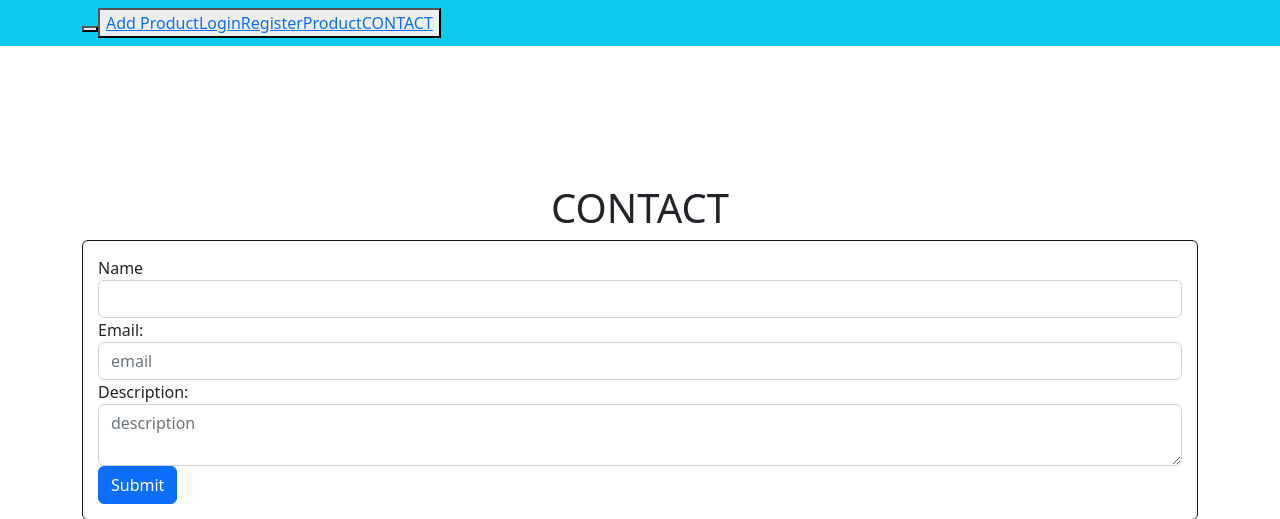
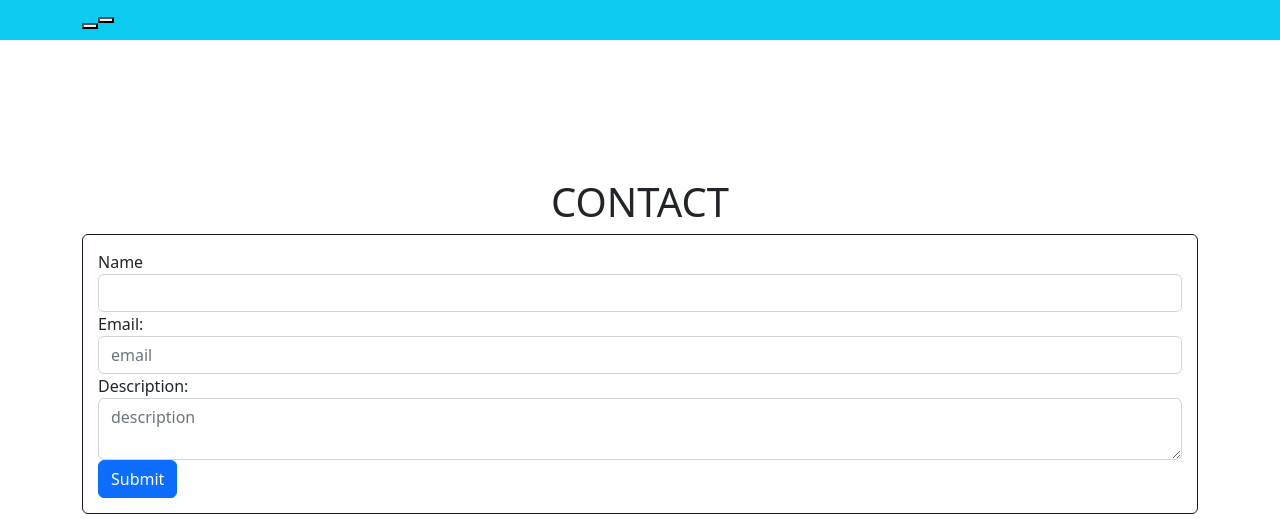
Before and after one commit to hungbsaf200040/hungbsaf200040, a Symfony app: template templates/contact.html.twig in a window 1280 px wide. Shown: the top 519 px of the page. Run offline with Twig, Linux system fonts and the light colour scheme; the template is opened without the code that fills it, so the values that code supplies are empty; form fields are guessed from the names that the template uses; some libraries are stand-ins or nearby versions.

Commit message:
upload lan 8

```diff
--- a/templates/admin.html.twig
+++ b/templates/admin.html.twig
@@ -30,7 +30,7 @@
             <a class="navbar-brand" ><svg xmlns="http://www.w3.org/2000/svg" width="16" height="16" fill="currentColor" class="bi bi-camera" viewBox="0 0 16 16">
                     <path d="M15 12a1 1 0 0 1-1 1H2a1 1 0 0 1-1-1V6a1 1 0 0 1 1-1h1.172a3 3 0 0 0 2.12-.879l.83-.828A1 1 0 0 1 6.827 3h2.344a1 1 0 0 1 .707.293l.828.828A3 3 0 0 0 12.828 5H14a1 1 0 0 1 1 1v6zM2 4a2 2 0 0 0-2 2v6a2 2 0 0 0 2 2h12a2 2 0 0 0 2-2V6a2 2 0 0 0-2-2h-1.172a2 2 0 0 1-1.414-.586l-.828-.828A2 2 0 0 0 9.172 2H6.828a2 2 0 0 0-1.414.586l-.828.828A2 2 0 0 1 3.172 4H2z"/>
                     <path d="M8 11a2.5 2.5 0 1 1 0-5 2.5 2.5 0 0 1 0 5zm0 1a3.5 3.5 0 1 0 0-7 3.5 3.5 0 0 0 0 7zM3 6.5a.5.5 0 1 1-1 0 .5.5 0 0 1 1 0z"/>
-                </svg> Storage</a>
+                </svg></a>
         </div>
     </div>
 
--- a/templates/contact.html.twig
+++ b/templates/contact.html.twig
@@ -32,7 +32,7 @@
                 <span class="sr-only"></span>
                 <span class="icon-bar"></span>
                 <span class="icon-bar"></span>
-                <span class="icon-bar"></span>
+{#                <span class="icon-bar"></span>#}
             </button>
 
         </div>
@@ -41,11 +41,11 @@
                     aria-expanded="false" aria-controls="navbar">
             <ul class="nav navbar-nav">
                 {#                <li class="active"><a href="#">product</a></li>#}
-                <li class="sr-only"><a href="{{ path('product_create') }}">Add Product</a></li>
-                <li><a href="{{ path('app_login') }}">Login</a></li>
-                <li><a href="{{ path('app_register') }}">Register</a></li>
-                <li><a href="{{ path('product_list') }}">Product</a></li>
-                <li><a href="{{ path('app_contact') }}">CONTACT</a></li>
+{#                <li class="sr-only"><a href="{{ path('product_create') }}">Add Product</a></li>#}
+{#                <li><a href="{{ path('app_login') }}">Login</a></li>#}
+{#                <li><a href="{{ path('app_register') }}">Register</a></li>#}
+{#                <li><a href="{{ path('product_list') }}">Product</a></li>#}
+{#                <li><a href="{{ path('app_contact') }}">CONTACT</a></li>#}
 
             </ul>
             </button>
```
Also changed, not shown: public/upload/imageProduct/tai-xuong-6-64453612eb66d.jpg (added).
